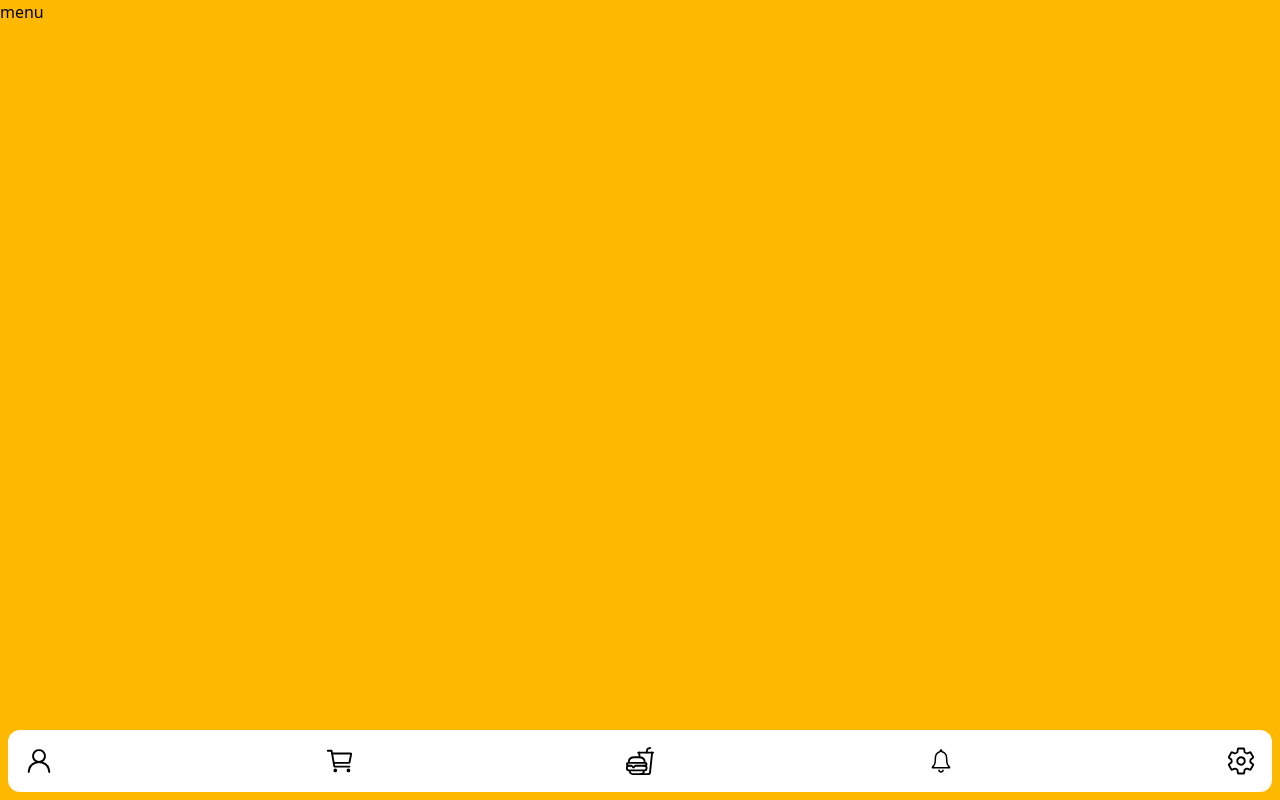
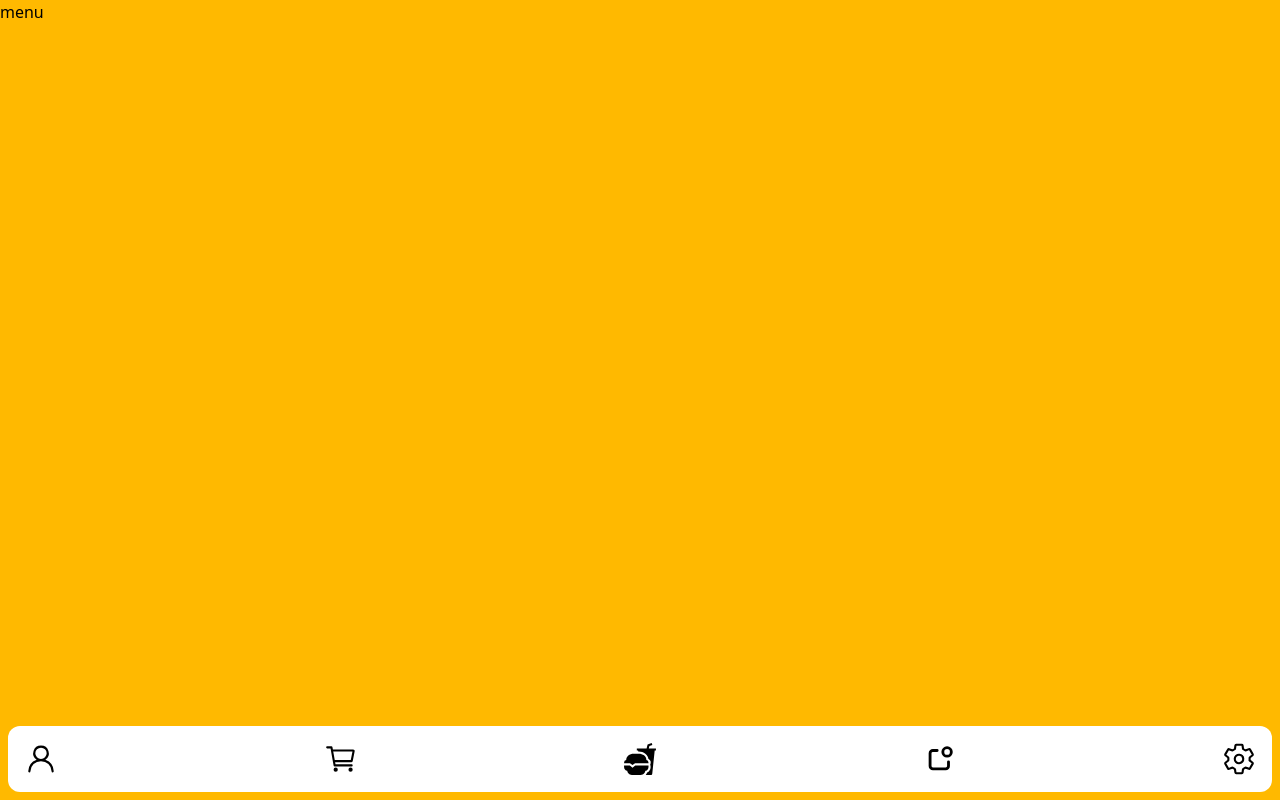
Before and after one commit to mahdibaderloo/fastfood, a React (Vite) app: page / in a window 1280 px wide. Built offline with nearby package versions, Linux system fonts and the light colour scheme.

Commit message:
navbar styles

```diff
--- a/src/components/Navbar.jsx
+++ b/src/components/Navbar.jsx
@@ -1,29 +1,55 @@
-import { GoPerson } from "react-icons/go";
-import { IoIosNotificationsOutline } from "react-icons/io";
+import { BiSolidNotification } from "react-icons/bi";
+import { GoPerson, GoPersonFill } from "react-icons/go";
 import {
+  IoCart,
   IoCartOutline,
   IoFastFoodOutline,
+  IoFastFoodSharp,
   IoSettingsOutline,
+  IoSettingsSharp,
 } from "react-icons/io5";
+import { TbNotification } from "react-icons/tb";
 import { NavLink } from "react-router-dom";
 
 function Navbar() {
   return (
     <nav className="flex justify-between rounded-xl bg-white fixed left-0 right-0 bottom-0 p-4 m-2">
       <NavLink to="/dashboard">
-        <GoPerson size={30} />
+        {({ isActive }) =>
+          isActive ? <GoPersonFill size={34} /> : <GoPerson size={34} />
+        }
       </NavLink>
       <NavLink to="/cart">
-        <IoCartOutline size={30} />
+        {({ isActive }) =>
+          isActive ? <IoCart size={34} /> : <IoCartOutline size={34} />
+        }
       </NavLink>
       <NavLink to="/">
-        <IoFastFoodOutline size={30} />
+        {({ isActive }) =>
+          isActive ? (
+            <IoFastFoodSharp size={34} />
+          ) : (
+            <IoFastFoodOutline size={34} />
+          )
+        }
       </NavLink>
       <NavLink to="/notifications">
-        <IoIosNotificationsOutline size={30} />
+        {({ isActive }) =>
+          isActive ? (
+            <BiSolidNotification size={34} />
+          ) : (
+            <TbNotification size={34} />
+          )
+        }
       </NavLink>
       <NavLink to="/settings">
-        <IoSettingsOutline size={30} />
+        {({ isActive }) =>
+          isActive ? (
+            <IoSettingsSharp size={34} />
+          ) : (
+            <IoSettingsOutline size={34} />
+          )
+        }
       </NavLink>
     </nav>
   );
```
